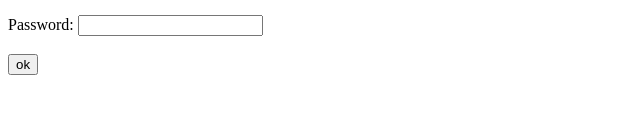
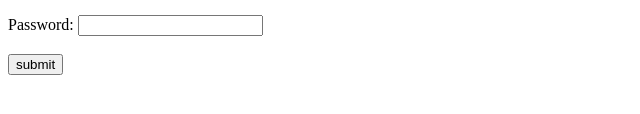
Before and after one commit to acciojob/car-insurance-form-Manojemjay, a website: page main.html in a window 1280 px wide. Shown: the part 224-338 px from the top of the page, 0-640 px from the left. Drawn offline with Linux system fonts and the light colour scheme.

Commit message:
created a submission

```diff
--- a/main.html
+++ b/main.html
@@ -32,7 +32,7 @@
 		<input type ="date" id="dop" required><br><br>
 		<label for ="password">Password:</label>
 		<input type ="password" id="password" required><br><br>
-		<button type = "submit">ok</button>
+		<button type = "submit">submit</button>
 	</form>
     <script type="text/javascript" src="./script.js">
 </script>
```
